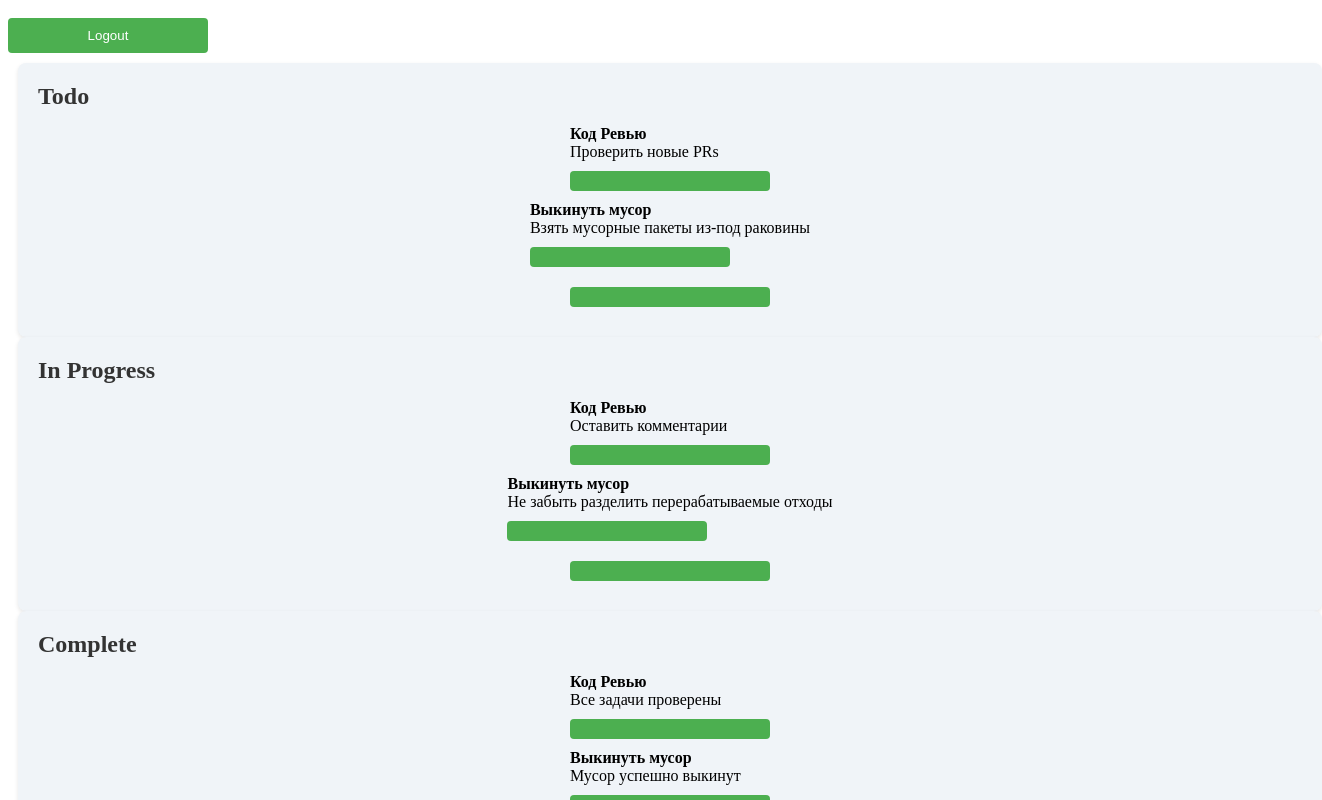
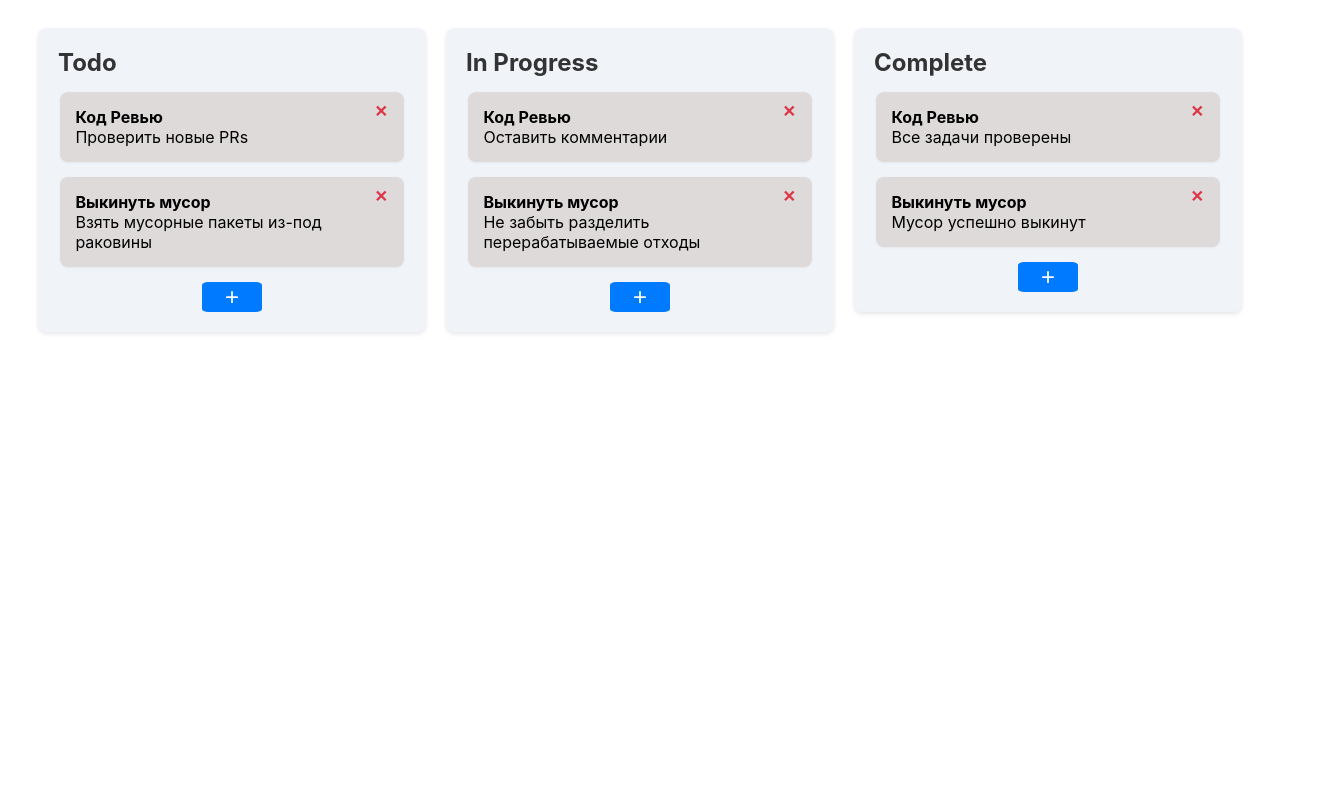
Before and after one commit to tank130701/course-work-frontend, a React (Create React App) app: page / in a window 1280 px wide. Shown: the top 800 px of the page, 1322 px wide, since content can reach past the window. Built offline with nearby package versions, Linux system fonts and the light colour scheme.

Commit message:
styles fixed

```diff
--- a/src/App.css
+++ b/src/App.css
@@ -1,10 +0,0 @@
-.App {
-  display: flex;
-  justify-content: space-around;
-  align-items: start;
-  padding: 20px;
-  height: 200vh;
-  overflow: hidden;
-  font-family: -apple-system, BlinkMacSystemFont, "Segoe UI", Roboto, Oxygen, Ubuntu, Cantarell, "Fira Sans", "Droid Sans", "Helvetica Neue", sans-serif;
-
-}
--- a/src/App.jsx
+++ b/src/App.jsx
@@ -1,66 +1,17 @@
-import Board from './components/Board/Board';
-import React, {useContext, useEffect} from 'react';
-import Auth from './components/Auth/Auth';
-import { BrowserRouter as Router, Route, Navigate, Routes } from 'react-router-dom';
-import { useNavigate } from 'react-router-dom';
-// import './App.css';
-import LoginForm from "./components/LoginForn/LoginForm";
-import {Context} from "./index";
+import React from 'react';
+import { BrowserRouter as Router, Route, Routes } from 'react-router-dom';
+import Board from './components/Board/Board.jsx';
 
 
-// function App() {
-//     return (
-//         <div className="App">
-//             <Auth>
-//                 <Board/>
-//             </Auth>
-//         </div>
-//     );
-// }
 
 function App() {
-    const { store } = useContext(Context);
-
-    useEffect(() => {
-        if (localStorage.getItem('token')) {
-            store.checkAuth();
-        }
-    }, [])
-    console.log("App: ", store.isAuth)
     return (
         <Router>
             <Routes>
-            <Route path={'/'} element={ <Board />}/>
-                {/*<Route path='/login' element={<LoginForm />}/>}
-                {<Route path='/board' element={<Board />} />/*}
-                {/*<Route path="/" element={store.isAuthenticated() ? <Navigate to="/board" /> : <LoginForm />} />*/}
-                {/*<Route path="/board" element={!store.isAuth ? <Navigate to="/" /> : <Board />} />*/}
+                <Route path="/" element={<Board />} />
             </Routes>
         </Router>
     );
 }
 
-// function App() {
-//     const { store } = useContext(Context);
-//     // const navigate = useNavigate();
-//     useEffect(() => {
-//         if (store.isAuthenticated()) {
-//             navigate("/board");
-//         } else {
-//             navigate("/");
-//         }
-//     }, [store.isAuth]);
-//
-//     console.log("App: ", store.isAuthenticated())
-//
-//     return (
-//         <Router>
-//             <Routes>
-//                 <Route path="/" element={store.isAuthenticated() ? <Navigate to="/board" /> : <LoginForm />} />
-//                 <Route path="/board" element={!store.isAuthenticated() ? <Navigate to="/" /> : <Board />} />
-//             </Routes>
-//         </Router>
-//     );
-// }
-
 export default App;
--- a/src/components/Board/Board.jsx
+++ b/src/components/Board/Board.jsx
@@ -1,17 +1,10 @@
 import {useContext, useState} from 'react';
 import {Context} from "../../index";
 import {useNavigate} from "react-router-dom";
-// import styles from "../LoginForn/LoginForm.module.css";
 import styles from './Board.module.css';
 
+function Board() {
 
-function Board() {
-    const { store } = useContext(Context); // Получите функцию logout из вашего StoreContext
-    const navigate = useNavigate();
-    // useEffect(() => {
-    if (!store.isAuth) {
-        navigate("/login");
-    }
     const [boards, setBoards] = useState([
       {
         id: 1,
@@ -79,17 +72,14 @@ function Board() {
 
 
     const handleInputChange = (e, boardId, itemId, field) => {
-        let newValue = e.target.value;
-
-        if (newValue.endsWith("\n")) {
-          newValue = newValue.slice(0, -1);
-        }
+      const newValue = e.target.value;
 
       const fieldName = field === 'title' ? 'title' : 'description';
       updateItemState(boardId, itemId, { [fieldName]: newValue });
 
+      // Динамическая корректировка высоты textarea
       e.target.style.height = 'auto';
-        e.target.style.height = `${e.target.scrollHeight}px`;
+      e.target.style.height = `${Math.max(e.target.scrollHeight, 48)}px`; // 48px примерная высота двух строк текста
   };
 
     const handleBlurSaveTitle = (boardId, itemId) => {
@@ -135,10 +125,15 @@ function Board() {
 
 
  const handleInput = (e) => {
-      const textarea = e.target;
-      textarea.style.height = 'auto';
-      textarea.style.height = `${textarea.scrollHeight}px`;
+  e.target.style.height = 'auto';
+  e.target.style.height = `${Math.max(e.target.scrollHeight, 48)}px`; // Обеспечиваем минимальную высоту для двух строк
 };
+
+
+
+
+
+
 
     function dragStartHandler(e, board, item) {
       setCurrentBoard(board);
@@ -193,25 +188,18 @@ const handleDeleteItem = (boardId, itemId) => {
 
 
 return (
-  <div className="App">
-      <button onClick={() => {
-          store.logout()
-          if (!store.isAuth) {
-              navigate("/login");
-          }
-
-      }}>Logout</button> {/* Добавьте кнопку выхода, которая вызывает функцию logout при клике */}
+<div className={styles.boardContainer}>
   {boards.map((board) => (
-        <div className={styles.board}
-             key={board.id}
-             onDragOver={(e) => dragOverHandler(e, board)}
-             onDrop={(e) => dropHandler(e, board)}>
+    <div className={styles.board} key={board.id} onDragOver={(e) => dragOverHandler(e, board)} onDrop={(e) => dropHandler(e, board)}>
       <div className={styles.board__title}>{board.title}</div>
       <div className={styles.board__content}>
         {board.items.map((item) => (
-                    <div key={item.id} draggable={!item.isEditingTitle && !item.isEditingDescription}
+          <div
+            key={item.id}
+            draggable={!item.isEditingTitle && !item.isEditingDescription}
             onDragStart={(e) => dragStartHandler(e, board, item)}
-                         className={`item ${item === hoveredItem ? 'hovered' : ''}`}>
+            className={`${styles.item} ${item === hoveredItem ? styles.hovered : ''}`}
+          >
             {item.isEditingTitle ? (
              <input
              autoFocus
@@ -220,9 +208,9 @@ return (
              onChange={(e) => handleInputChange(e, board.id, item.id, 'title')}
              onBlur={() => handleBlurSaveTitle(board.id, item.id, item.title)}
              onKeyDown={(e) => e.key === 'Enter' && handleBlurSaveTitle(board.id, item.id, item.title)}
-                                // className="item-edit-form input"
-                                className={styles.itemEditForm}
+             className={styles['item-edit-form-input']}
            />
+
             ) : (
               <div onClick={() => handleEditTitle(board.id, item.id)}><strong>{item.title}</strong></div>
             )}
@@ -234,26 +222,25 @@ return (
          onBlur={() => handleBlurSaveDescription(board.id, item.id)}
          onInput={handleInput}
          onFocus={handleFocus}
-                                // className={"item-edit-form textarea"}
-                                className={styles.itemEditForm}
+         className={styles["item-edit-form-textarea"]}
        ></textarea>
 
 
           ) : (
             <div
-                                className={styles.itemDescription}
+              className={styles["item-description"]}
               onClick={() => handleEditDescription(board.id, item.id)}
-                                style={{whiteSpace: 'pre-wrap', wordBreak: 'break-word'}}
+              style={{ whiteSpace: 'pre-wrap', wordBreak: 'break-word' }}
             >
               {item.description}
             </div>
           )
         }
-                        <button onClick={() => handleDeleteItem(board.id, item.id)}
-                                className={styles.deleteItemButton}></button>
+        <button onClick={() => handleDeleteItem(board.id, item.id)} className={styles["delete-item-button"]}></button>
+
           </div>
         ))}
-                <button onClick={() => handleAddNewItem(board.id)} className={styles.addItemButton}></button>
+        <button onClick={() => handleAddNewItem(board.id)} className={styles["add-item-button"]}></button>
       </div>
     </div>
   ))}
--- a/src/components/Board/Board.module.css
+++ b/src/components/Board/Board.module.css
@@ -1,3 +1,13 @@
+.boardContainer {
+    display: flex;
+    justify-content: space-around;
+    align-items: start;
+    padding: 20px;
+    height: 200vh;
+    overflow: hidden;
+    font-family: -apple-system, BlinkMacSystemFont, "Segoe UI", Roboto, Oxygen, Ubuntu, Cantarell, "Fira Sans", "Droid Sans", "Helvetica Neue", sans-serif;
+  }
+
 .board {
     display: flex;
     flex-direction: column;
```
Lines whose indentation alone changed are shown as unchanged.
